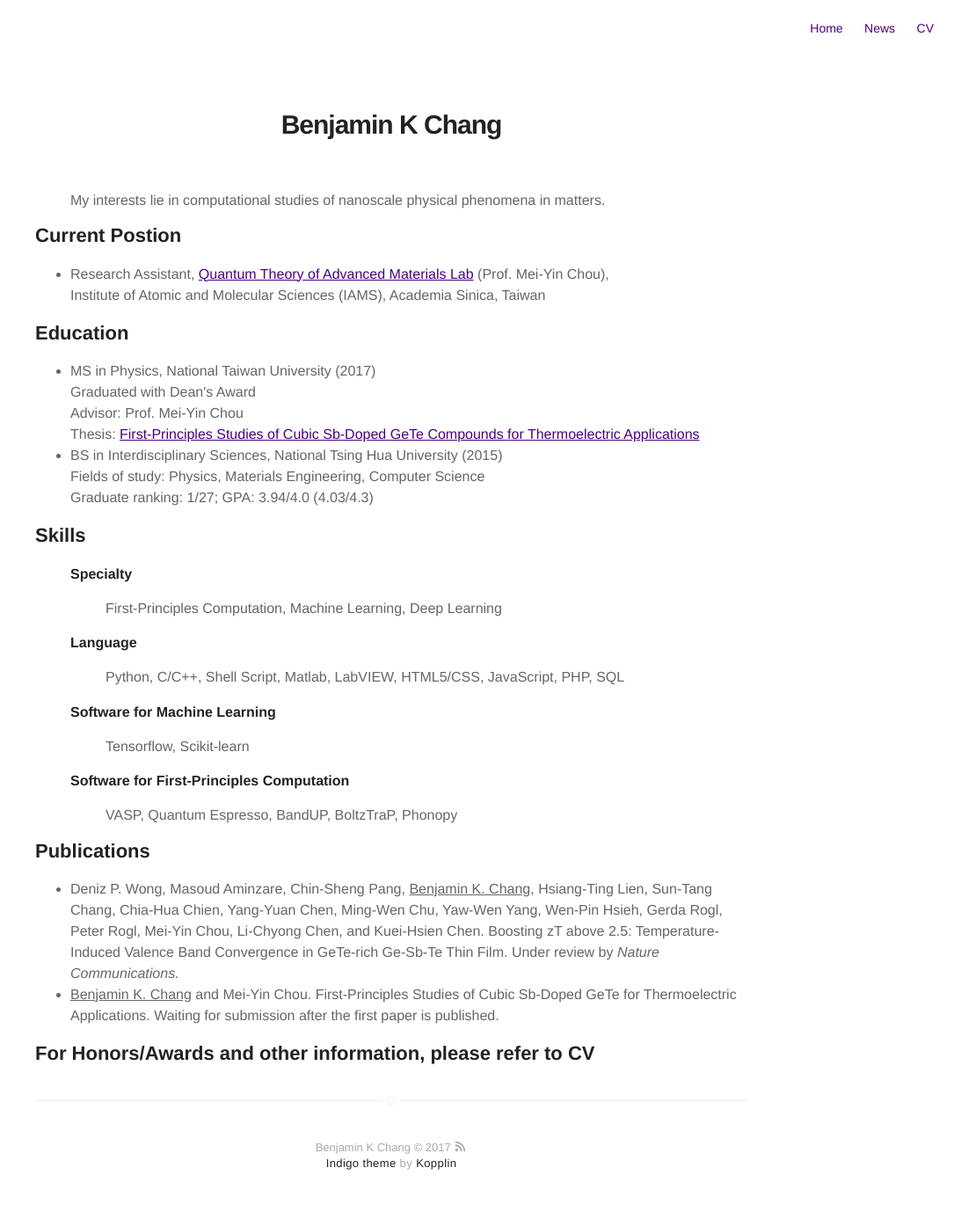
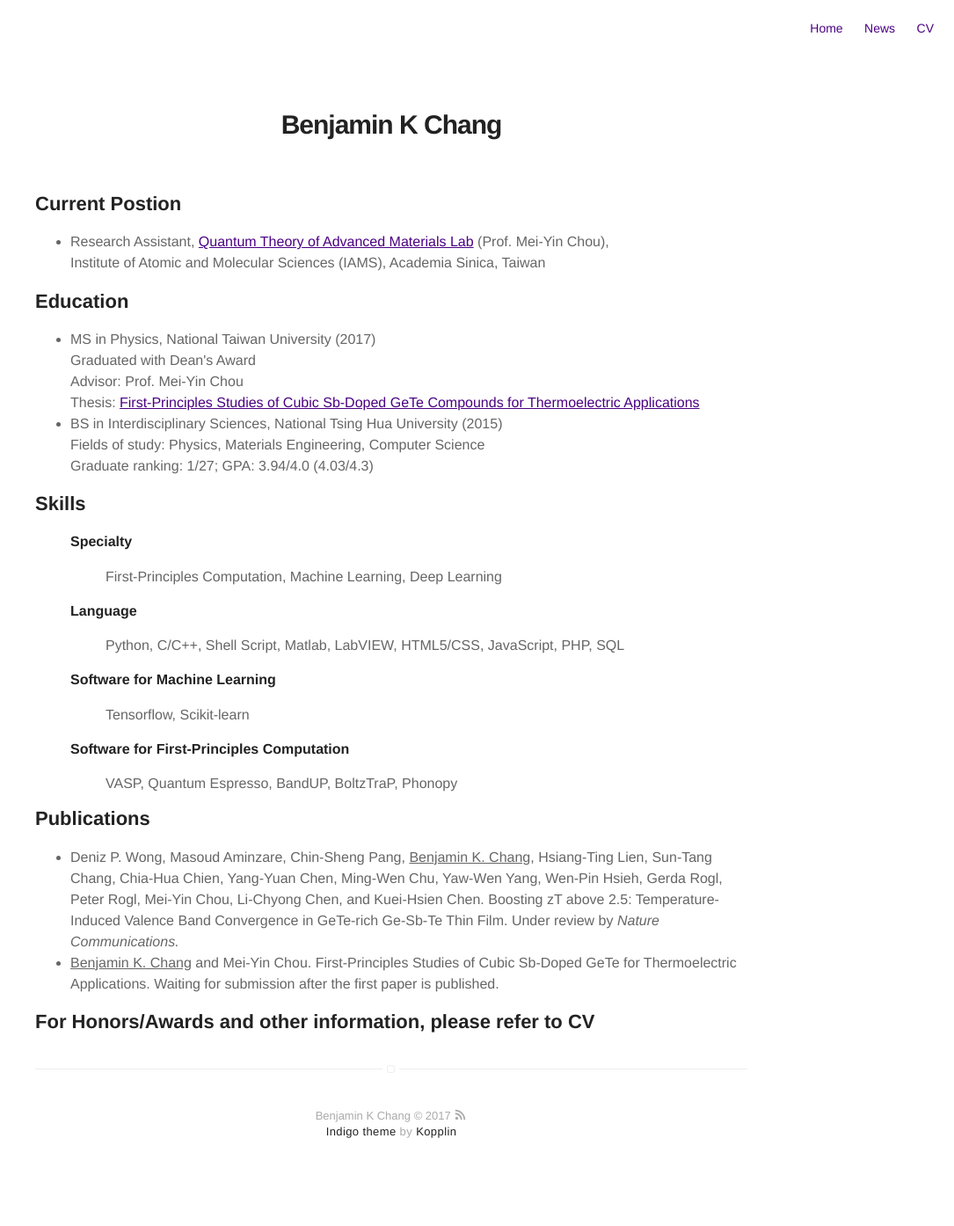
Before and after one commit to bkchang/bkchang.github.io, a Jekyll site: the page built from about.md, in a window 1280 px wide. Shown: the whole page at 88% size, without its empty margins (195-1280 px from the left). Built offline with Jekyll 4.4.1, drawn with Linux system fonts in a browser that asks for light colours; after the commit the page ends 1358 px from its top, so only the background shows below that.

Commit message:
Update about.md

```diff
--- a/about.md
+++ b/about.md
@@ -6,7 +6,7 @@ layout: page
 
 <h1>Benjamin K Chang</h1>
 
-<ul>My interests lie in computational studies of nanoscale physical phenomena in matters.</ul>
+<!--<ul>My interests lie in computational studies of nanoscale physical phenomena in matters.</ul>-->
 
 <h2>Current Postion</h2>
 <ul>
```
